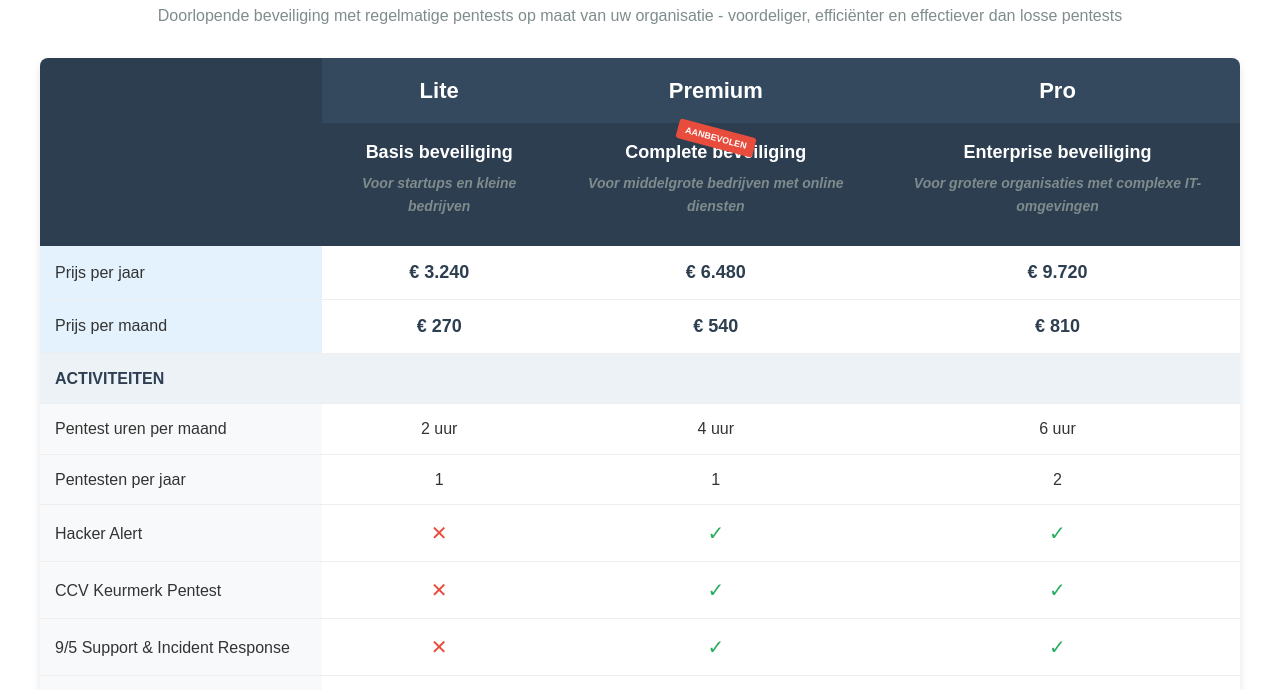
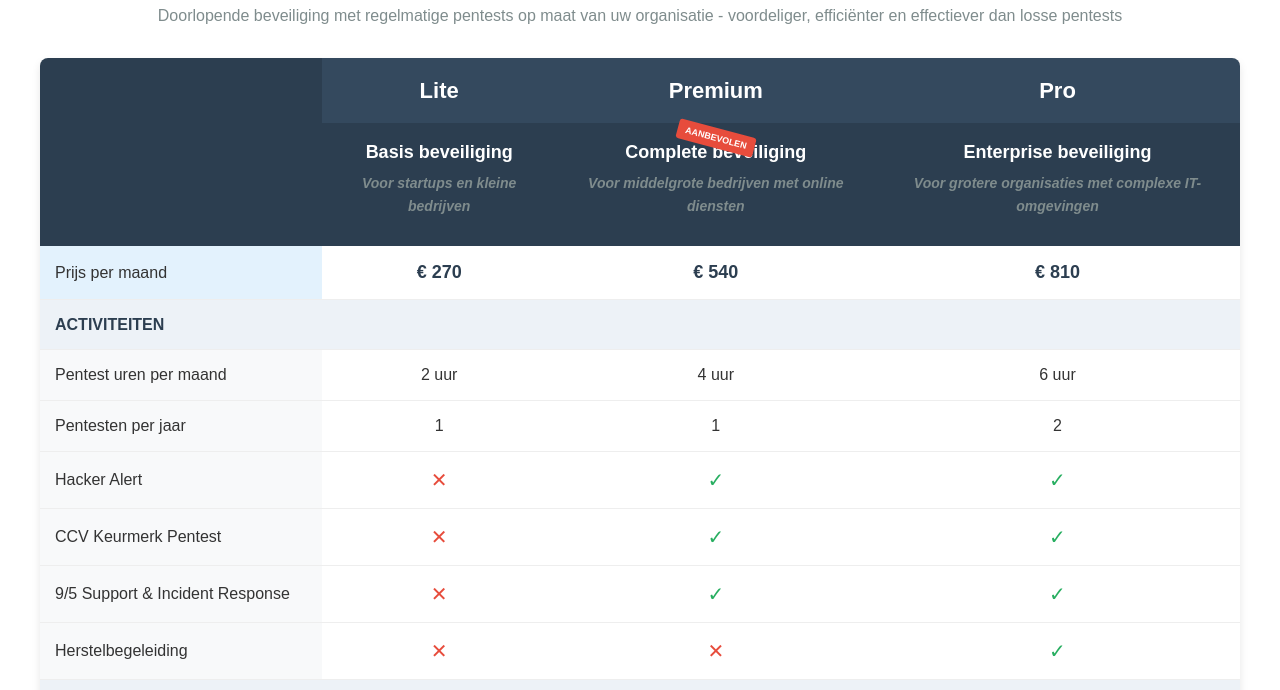
Before and after one commit to jvgassel/pricing, a plain HTML site: page index.html in a window 1280 px wide. Shown: the part 106-796 px from the top of the page. Drawn offline with Linux system fonts and the light colour scheme.

Commit message:
Update index.html

```diff
--- a/index.html
+++ b/index.html
@@ -235,12 +235,7 @@
             </tr>
         </thead>
         <tbody>
-            <tr>
-                <td class="highlight">Prijs per jaar</td>
-                <td class="price">€ 3.240</td>
-                <td class="price">€ 6.480</td>
-                <td class="price">€ 9.720</td>
-            </tr>
+
             <tr>
                 <td class="highlight">Prijs per maand</td>
                 <td class="price">€ 270</td>
```
